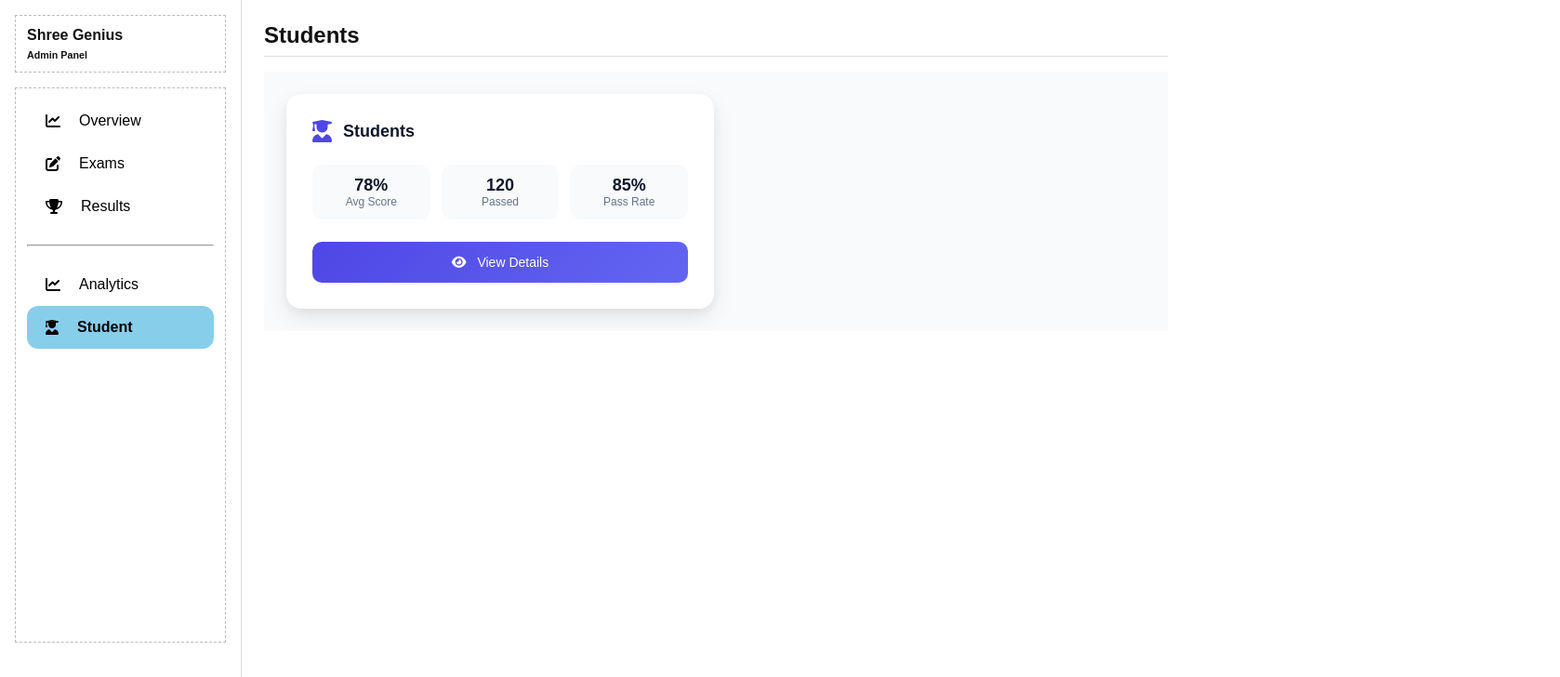
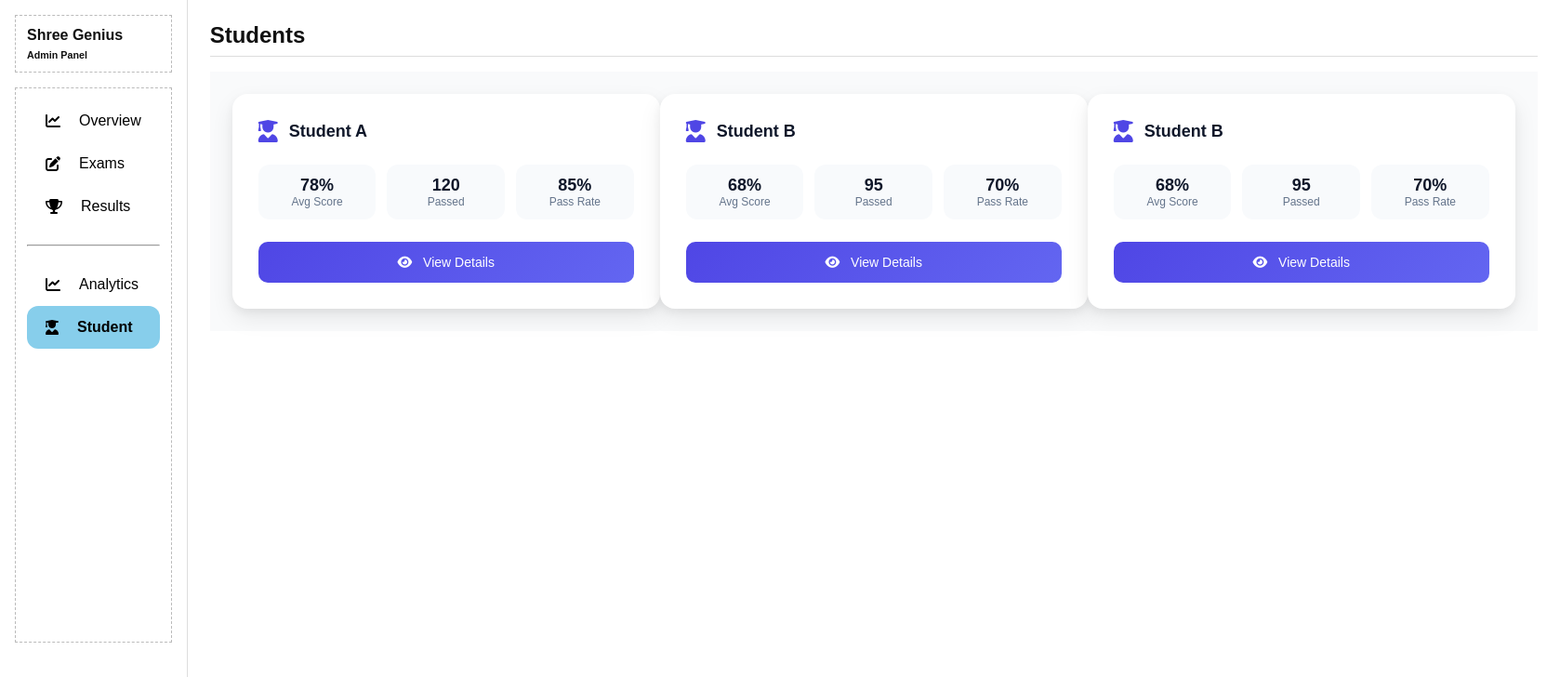
Before and after one commit to Ashish-kolhe/ExamModule, a React (Create React App) app: page /admin/dashboard in a window 1280 px wide. Both pictures are taken after a click on the button "Student". Shown: the top 728 px of the page at 93% size, 1678 px wide, since content can reach past the window. Built offline with nearby package versions, Linux system fonts and the light colour scheme.

Commit message:
more card

```diff
--- a/src/admin/components/Stud.jsx
+++ b/src/admin/components/Stud.jsx
@@ -1,73 +1,245 @@
+// import React, { useState } from "react";
+// import "../../common/stud.css";
+
+// const Stud = () => {
+//   const [showModal, setShowModal] = useState(false);
+//    const stud = {}
+//   return (
+//     <div className="page-wire stud-page">
+
+//       <div className="student">
+//         <div className="stud-stats">
+
+//           <div className="stud-stats-header">
+//             <i className="fa-solid fa-user-graduate stud-stats-icon"></i>
+//             <span className="stud-stats-title">Students</span>
+//           </div>
+
+//           <div className="stud-stats-body">
+//             <div className="stud-stat">
+//               <div className="stud-stat-value">78%</div>
+//               <div className="stud-stat-label">Avg Score</div>
+//             </div>
+
+//             <div className="stud-stat">
+//               <div className="stud-stat-value">120</div>
+//               <div className="stud-stat-label">Passed</div>
+//             </div>
+
+//             <div className="stud-stat">
+//               <div className="stud-stat-value">85%</div>
+//               <div className="stud-stat-label">Pass Rate</div>
+//             </div>
+//           </div>
+
+//           <button
+//             className="stud-stats-btn"
+//             onClick={() => setShowModal(true)}
+//           >
+//             <i className="fa-solid fa-eye"></i> View Details
+//           </button>
+
+//         </div>
+//       </div>
+
+//       {/* MODAL */}
+//       {showModal && (
+//         <div className="stud-modal-overlay">
+//           <div className="stud-modal">
+
+//             <div className="stud-modal-header">
+//               <h3>Student Performance Details</h3>
+//               <i
+//                 className="fa-solid fa-xmark"
+//                 onClick={() => setShowModal(false)}
+//               ></i>
+//             </div>
+
+//             <div className="stud-modal-summary">
+//               <div><strong>Exams Taken:</strong> 12</div>
+//               <div><strong>Passed:</strong> 9</div>
+//               <div><strong>Avg Score:</strong> 78%</div>
+//               <div><strong>Pass Rate:</strong> 75%</div>
+//             </div>
+
+//             <div className="stud-modal-section">
+//               <h4>Performance by Category</h4>
+//               <ul>
+//                 <li>Maths – 82%</li>
+//                 <li>Science – 74%</li>
+//                 <li>English – 80%</li>
+//               </ul>
+//             </div>
+
+//             <div className="stud-modal-section">
+//               <h4>Exam History</h4>
+//               <table className="stud-table">
+//                 <thead>
+//                   <tr>
+//                     <th>Exam</th>
+//                     <th>Score</th>
+//                     <th>Status</th>
+//                   </tr>
+//                 </thead>
+//                 <tbody>
+//                   <tr>
+//                     <td>Mid Term</td>
+//                     <td>76%</td>
+//                     <td className="pass">Passed</td>
+//                   </tr>
+//                   <tr>
+//                     <td>Final Exam</td>
+//                     <td>68%</td>
+//                     <td className="pass">Passed</td>
+//                   </tr>
+//                   <tr>
+//                     <td>Mock Test</td>
+//                     <td>45%</td>
+//                     <td className="fail">Failed</td>
+//                   </tr>
+//                 </tbody>
+//               </table>
+//             </div>
+
+//           </div>
+//         </div>
+//       )}
+
+//     </div>
+//   );
+// };
+
+// export default Stud;
+
+
+
 import React, { useState } from "react";
 import "../../common/stud.css";
 
 const Stud = () => {
   const [showModal, setShowModal] = useState(false);
+  const [selectedStudent, setSelectedStudent] = useState(null);
+
+  // 🔹 Initial array data (cards auto-created)
+  const [students] = useState([
+    {
+      id: 1,
+      name: "Student A",
+      stats: [
+        { value: "78%", label: "Avg Score" },
+        { value: 120, label: "Passed" },
+        { value: "85%", label: "Pass Rate" },
+      ],
+      subjects: [
+        { name: "Maths", score: "82%" },
+        { name: "Science", score: "74%" },
+        { name: "English", score: "80%" },
+      ],
+      exams: [
+        { exam: "Mid Term", score: "76%", status: "Passed" },
+        { exam: "Final Exam", score: "68%", status: "Passed" },
+        { exam: "Mock Test", score: "45%", status: "Failed" },
+      ],
+    },
+    {
+      id: 2,
+      name: "Student B",
+      stats: [
+        { value: "68%", label: "Avg Score" },
+        { value: 95, label: "Passed" },
+        { value: "70%", label: "Pass Rate" },
+      ],
+      subjects: [
+        { name: "Maths", score: "70%" },
+        { name: "Science", score: "65%" },
+        { name: "English", score: "72%" },
+      ],
+      exams: [
+        { exam: "Unit Test", score: "65%", status: "Passed" },
+        { exam: "Final Exam", score: "58%", status: "passed" },
+        { exam: "Mock Test", score: "50%",  status: "failed" },
+      ],
+    },
+
+
+    {
+      id: 2,
+      name: "Student B",
+      stats: [
+        { value: "68%", label: "Avg Score" },
+        { value: 95, label: "Passed" },
+        { value: "70%", label: "Pass Rate" },
+      ],
+      subjects: [
+        { name: "Maths", score: "70%" },
+        { name: "Science", score: "65%" },
+        { name: "English", score: "72%" },
+      ],
+      exams: [
+        { exam: "Unit Test", score: "65%", status: "Passed" },
+        { exam: "Final Exam", score: "58%", status: "Failed " },
+      ],
+    },
+
+
+  ]);
 
   return (
     <div className="page-wire stud-page">
 
       <div className="student">
-        <div className="stud-stats">
-
+        {students.map((stud) => (
+          <div className="stud-stats" key={stud.id}>
             <div className="stud-stats-header">
               <i className="fa-solid fa-user-graduate stud-stats-icon"></i>
-            <span className="stud-stats-title">Students</span>
+              <span className="stud-stats-title">{stud.name}</span>
             </div>
 
+<div className="stud">
+            {/* 🔹 Stats */}
             <div className="stud-stats-body">
-            <div className="stud-stat">
-              <div className="stud-stat-value">78%</div>
-              <div className="stud-stat-label">Avg Score</div>
+              {stud.stats.map((item, index) => (
+                <div className="stud-stat" key={index}>
+                  <div className="stud-stat-value">{item.value}</div>
+                  <div className="stud-stat-label">{item.label}</div>
                 </div>
-
-            <div className="stud-stat">
-              <div className="stud-stat-value">120</div>
-              <div className="stud-stat-label">Passed</div>
-            </div>
-
-            <div className="stud-stat">
-              <div className="stud-stat-value">85%</div>
-              <div className="stud-stat-label">Pass Rate</div>
+              ))}
             </div>
             </div>
 
             <button
               className="stud-stats-btn"
-            onClick={() => setShowModal(true)}
+              onClick={() => {
+                setSelectedStudent(stud);
+                setShowModal(true);
+              }}
             >
               <i className="fa-solid fa-eye"></i> View Details
             </button>
-
           </div>
+        ))}
       </div>
 
-      {/* MODAL */}
-      {showModal && (
+      {/* 🔹 MODAL */}
+      {showModal && selectedStudent && (
         <div className="stud-modal-overlay">
           <div className="stud-modal">
-
             <div className="stud-modal-header">
-              <h3>Student Performance Details</h3>
+              <h3>{selectedStudent.name} Performance</h3>
               <i
                 className="fa-solid fa-xmark"
                 onClick={() => setShowModal(false)}
               ></i>
             </div>
 
-            <div className="stud-modal-summary">
-              <div><strong>Exams Taken:</strong> 12</div>
-              <div><strong>Passed:</strong> 9</div>
-              <div><strong>Avg Score:</strong> 78%</div>
-              <div><strong>Pass Rate:</strong> 75%</div>
-            </div>
-
             <div className="stud-modal-section">
-              <h4>Performance by Category</h4>
+              <h4>Subjects</h4>
               <ul>
-                <li>Maths – 82%</li>
-                <li>Science – 74%</li>
-                <li>English – 80%</li>
+                {selectedStudent.subjects.map((sub, i) => (
+                  <li key={i}>
+                    {sub.name} – {sub.score}
+                  </li>
+                ))}
               </ul>
             </div>
 
@@ -82,21 +254,15 @@ const Stud = () => {
                   </tr>
                 </thead>
                 <tbody>
-                  <tr>
-                    <td>Mid Term</td>
-                    <td>76%</td>
-                    <td className="pass">Passed</td>
+                  {selectedStudent.exams.map((ex, i) => (
+                    <tr key={i}>
+                      <td>{ex.exam}</td>
+                      <td>{ex.score}</td>
+                      <td className={ex.status === "Passed" ? "pass" : "fail"}>
+                        {ex.status}
+                      </td>
                     </tr>
-                  <tr>
-                    <td>Final Exam</td>
-                    <td>68%</td>
-                    <td className="pass">Passed</td>
-                  </tr>
-                  <tr>
-                    <td>Mock Test</td>
-                    <td>45%</td>
-                    <td className="fail">Failed</td>
-                  </tr>
+                  ))}
                 </tbody>
               </table>
             </div>
--- a/src/common/stud.css
+++ b/src/common/stud.css
@@ -12,8 +12,11 @@
 ================================ */
 .stud-page .student {
   display: flex;
-  align-items: flex-start;
+  /* align-items: flex-start; */
+  justify-content:space-around;
 }
+
+
 
 /* Card */
 .stud-stats {
```
Lines whose indentation alone changed are shown as unchanged.
